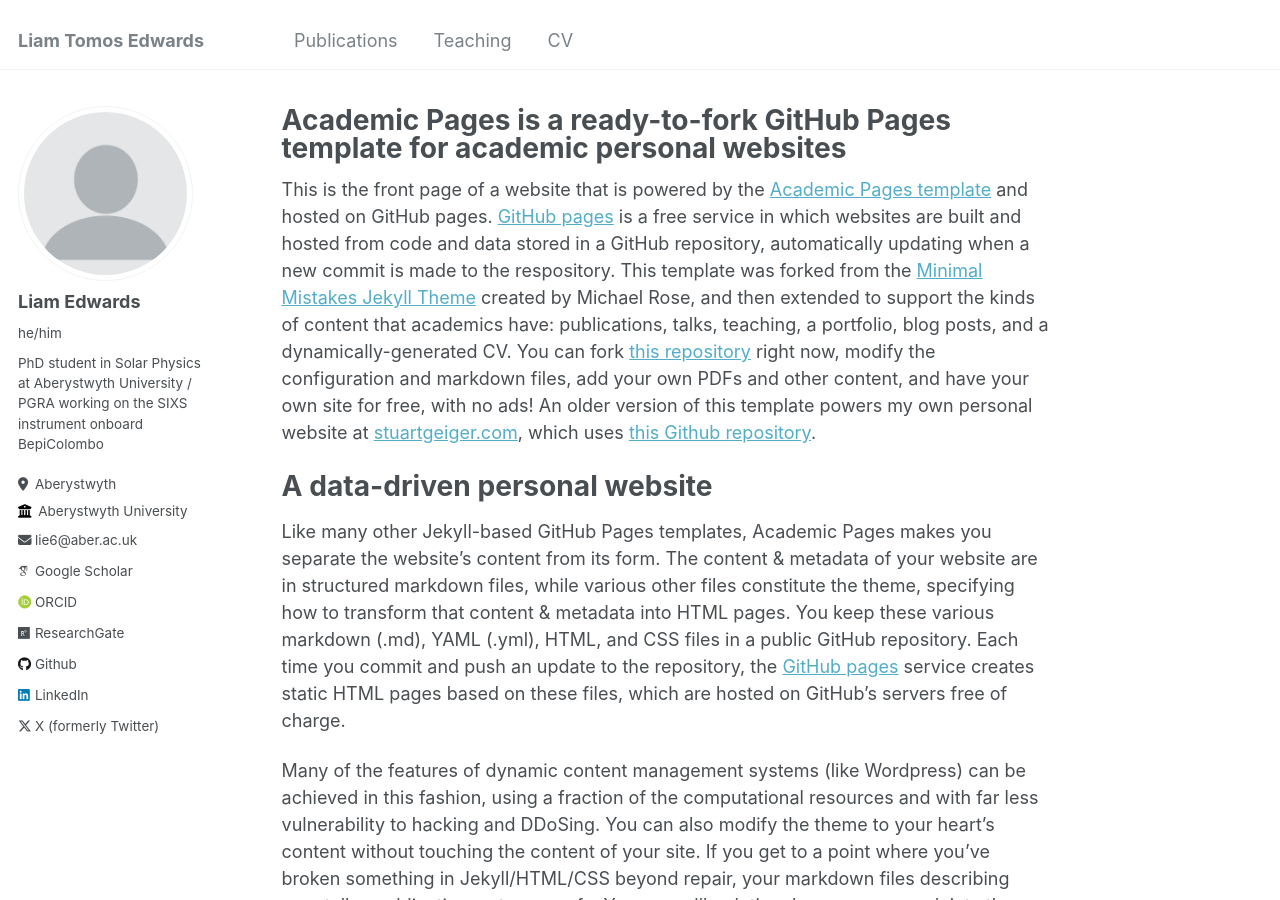
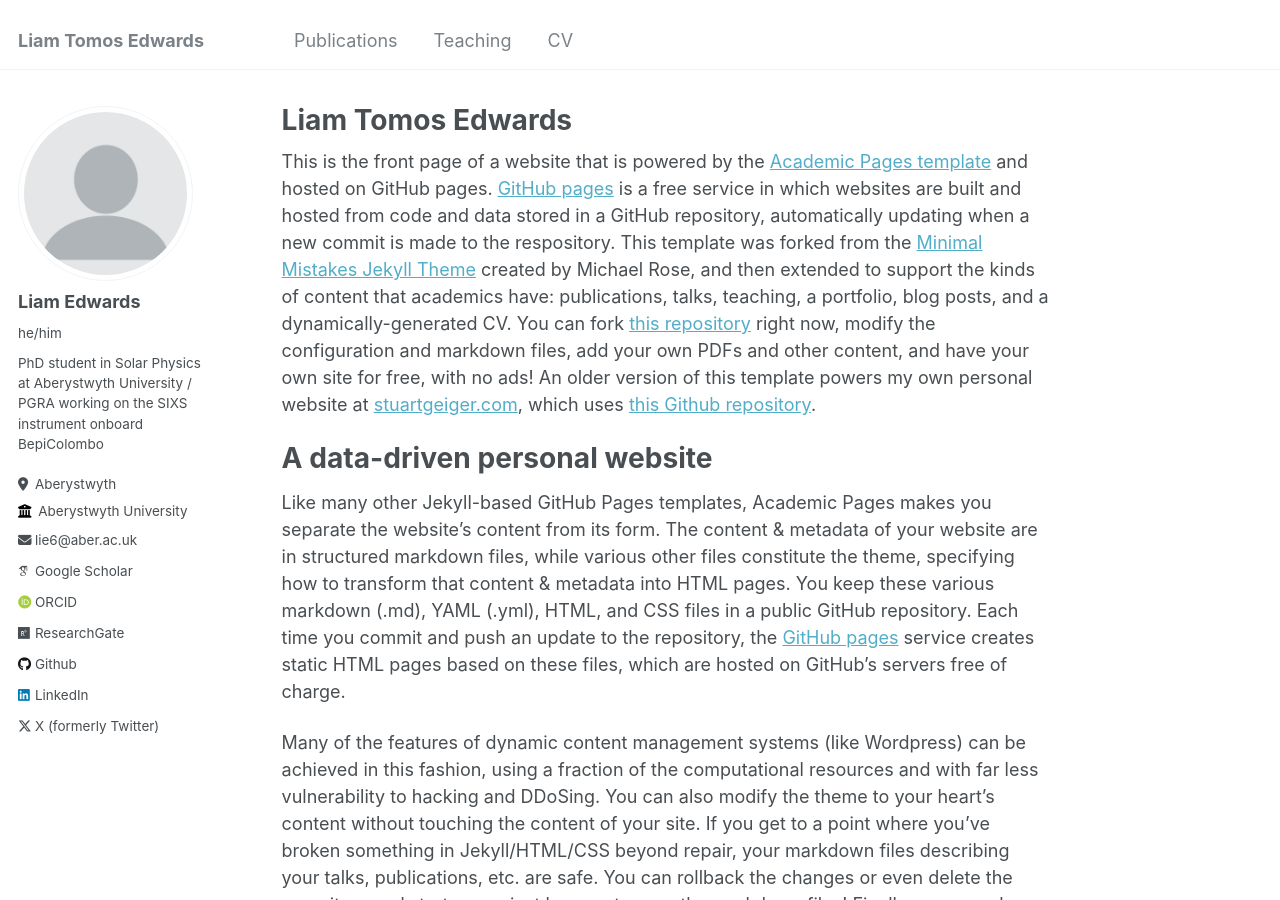
Before and after one commit to liamtomosedwards/liamtomosedwards.github.io, a Jekyll site: the page built from _pages/about.md, in a window 1280 px wide and 900 px high. Built offline with Jekyll 4.4.1, drawn with Linux system fonts in a browser that asks for light colours; some web fonts are replaced.

Commit message:
Changed title?

```diff
--- a/_pages/about.md
+++ b/_pages/about.md
@@ -1,6 +1,6 @@
 ---
 permalink: /
-title: "Academic Pages is a ready-to-fork GitHub Pages template for academic personal websites"
+title: "Liam Tomos Edwards"
 author_profile: true
 redirect_from:
   - /about/
```
Also changed, not shown: 1 other file.
